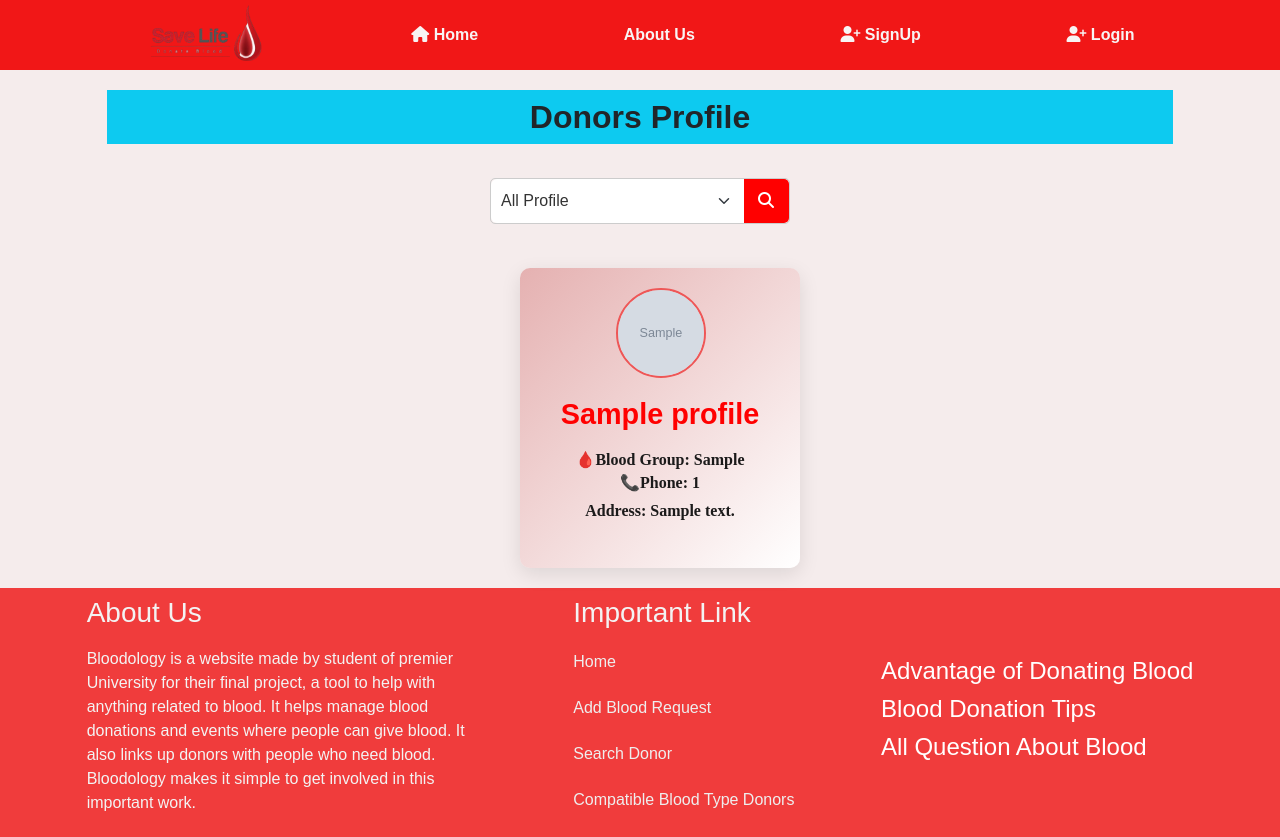
After one commit to edhi-hasan/Varsity_Final_project-Django, a Django app: template bloodology/templates/bloodology/allDonorProfile.html in a window 1280 px wide. The commit adds this page. Shown: the top 837 px of the page. Run offline with Django 3.2, Linux system fonts and the light colour scheme; the template is opened without the code that fills it: most values are stand-ins (such as "Sample title", 1, 10 or a date in 2020); grey boxes marked "Sample" are stand-in pictures; some libraries are stand-ins or nearby versions.

Commit message:
3rd commit

```diff
--- a/Final_project/settings.py
+++ b/Final_project/settings.py
@@ -106,7 +106,7 @@ AUTH_PASSWORD_VALIDATORS = [
 
 LANGUAGE_CODE = 'en-us'
 
-TIME_ZONE = 'UTC'
+TIME_ZONE = 'Asia/Dhaka'
 
 USE_I18N = True
 
--- /dev/null
+++ b/bloodology/templates/bloodology/allDonorProfile.html
@@ -0,0 +1,103 @@
+{% extends 'bloodology/base.html' %}
+{% load static %}
+
+{% block content %}
+<style>
+    .search-form {
+        display: flex;
+        flex-direction: column; /* Stack label and input group */
+        align-items: center; /* Center items horizontally */
+        margin: 10px; /* Add margin */
+    }
+
+    .input-group {
+        display: flex;
+        align-items: center;
+        border: 1px solid #ccc; /* Border for the entire input group */
+        border-radius: 5px; /* Rounded corners */
+        overflow: hidden; /* Prevent inner elements from exceeding the container */
+        width: 300px; /* Full width of the parent container */
+        max-width: 800px; /* Maximum width of the input group */
+    }
+
+    .form-select {
+        padding: 10px; /* Add padding */
+        border: none; /* Remove default border */
+        outline: none; /* Remove outline */
+        flex: 1; /* Allow the select to take up available space */
+        font-size: 16px; /* Font size */
+        color: #333; /* Text color */
+        width: 100%; /* Full width */
+    }
+
+    .btn-search {
+        background-color: red; /* Button color */
+        color: white; /* Text color */
+        border: none; /* Remove border */
+        padding: 10px 15px; /* Padding */
+        cursor: pointer; /* Pointer cursor */
+        font-size: 16px; /* Font size */
+        border-radius: 0 5px 5px 0; /* Rounded corners for the right side */
+    }
+
+    .btn-search i {
+        font-size: 16px; /* Icon size */
+    }
+
+
+    .btn-search:hover {
+        background-color: black;
+    }
+
+
+</style>
+
+
+<div class="donor_profile_sec">
+    <div class="col-10 text-center">
+        <h2 class="p-2 mb-4 bg-info text-dark">Donors Profile</h2>
+    </div>
+    <!-- Search Form -->
+    <form method="GET" action="{% url 'All_Donors' %}" class="search-form">
+        <div class="input-group">
+            <select name="blood_group" id="blood_group" class="form-select">
+                <option value="">All Profile</option>
+                <option value="A+" {% if query == "A+" %}selected{% endif %}>A+</option>
+                <option value="A-" {% if query == "A-" %}selected{% endif %}>A-</option>
+                <option value="B+" {% if query == "B+" %}selected{% endif %}>B+</option>
+                <option value="B-" {% if query == "B-" %}selected{% endif %}>B-</option>
+                <option value="O+" {% if query == "O+" %}selected{% endif %}>O+</option>
+                <option value="O-" {% if query == "O-" %}selected{% endif %}>O-</option>
+                <option value="AB+" {% if query == "AB+" %}selected{% endif %}>AB+</option>
+                <option value="AB-" {% if query == "AB-" %}selected{% endif %}>AB-</option>
+            </select>
+            <button type="submit" class="btn-search">
+                <i class="fas fa-search"></i>
+            </button>
+        </div>
+    </form>
+
+
+    <div class="donor-profile mt-4">
+        {% for profile in posts %}
+        <div class="donor-parts">
+            <div class="donor-profile-card-modern">
+                <div class="card-header">
+                    {% if profile.profile_img %}
+                        <img src="{{ profile.profile_img.url }}" alt="Donor Image" class="donor-image">
+                    {% endif %}
+                    <h2>{{ profile.name }}</h2>
+                </div>
+                <div class="card-body">
+                    <p class="blood-group">Blood Group: {{ profile.blood_group }}</p>
+                    <p class="phone-number">Phone: {{ profile.phone_number }}</p>
+                    <p class="addresses">Address: {{ profile.address }}</p>
+                </div>
+            </div>
+        </div>
+        {% empty %}
+        <h5>No donor profiles found for this blood group.</h5>
+        {% endfor %}
+    </div>
+</div>
+{% endblock content %}
--- a/bloodology/templates/bloodology/home.html
+++ b/bloodology/templates/bloodology/home.html
@@ -68,7 +68,7 @@
                     <p>There are no blood request posts available.</p>  <!-- Message if no posts -->
                 {% endfor %}
             </div>
-            <a href="all-post-request.html" class="seemore">See more...</a>
+            <a href="{% url 'allRepPost' %}" class="seemore">See more...</a>
         </div>
 
 
@@ -100,7 +100,7 @@
             {% endfor %}
         </div>
 
-        <a href="donors-profile.html" class="seemore">See more...</a>
+        <a href="{% url 'All_Donors' %}" class="seemore">See more...</a>
     </div>
 
 <!--------------- Quote Section ---------------->
--- a/bloodology/urls.py
+++ b/bloodology/urls.py
@@ -5,12 +5,14 @@ from . import views
 urlpatterns = [
     path('',views.home,name='home'),
     path('addRequest',views.AddRequestForm,name='addRequest'),
+    path('allRepPost',views.all_posts,name='allRepPost'),
     path('signUp',views.user_signUp,name='signUp'),
     path('login',views.user_login,name='login'),
     path('logout',views.user_logout,name='logout'),
     path('search',views.search,name='search'),
     path('profile',views.user_profile,name='profile'),
+    path('All_Donors',views.all_Donors,name='All_Donors'),
     path('AboutBdonation',views.AboutBdonation,name='AboutBdonation'),
     path('deleteProfile/<int:id>/',views.deleteProfile, name="deleteProfile"),
-    path('<int:id>/',views.updateProfile, name="updateProfile")
+    path('<int:id>/',views.updateProfile, name="updateProfile"),
 ]
--- a/static/bloodology/css/style.css
+++ b/static/bloodology/css/style.css
@@ -229,8 +229,12 @@
     overflow: hidden;
     background: linear-gradient(135deg, #e5b1b1, #ffffff);
     box-shadow: 0 6px 20px rgba(0, 0, 0, 0.1);
-    margin: 20px auto;
     transition: transform 0.3s, box-shadow 0.3s;
+    display: flex;
+    flex-direction: column;
+    justify-content: center;
+    align-items: center;
+    text-align: center;
 }
 
 .donor-profile-card-modern:hover {
@@ -252,7 +256,8 @@
 
 
 .donor-image {
-    margin-top: 20px;
+    margin-top: 10px;
+    margin-left: 16px;
     width: 90px;
     height: 90px;
     border-radius: 50%;
@@ -270,9 +275,8 @@
 
 
 .card-body {
-    padding: 15px;
     text-align: center;
-    line-height: 0.3cm;
+    line-height: 0.2cm;
 }
 
 .blood-group,
@@ -282,6 +286,9 @@
     font-size: 1em;
     color: #1b1a1a;
     font-family: 'Times New Roman', Times, serif;
+    margin-top: 8px;
+    margin-bottom: 15px;
+    font-weight: bold;
 }
 .addresses{
     line-height: normal;
@@ -584,6 +591,9 @@
     z-index: 2;
     margin-left: 135px;
 }
+.profile-info-unique b{
+    color: #0a0909;
+}
 
 .profile-name-unique {
     font-size: 26px;
```
Also changed, not shown: bloodology/form_tags.py (added, +8 -0 lines), bloodology/forms.py (+6 -2 lines), bloodology/templates/bloodology/all_blood_request_Post.html (added, +33 -0 lines), bloodology/templates/bloodology/login.html (+19 -3 lines), bloodology/templates/bloodology/user_profile.html (+4 -4 lines), bloodology/views.py (+27 -3 lines), db.sqlite3, media/Images/444469149_3135671639898861_8319172957380119322_n.jpg (added), media/Images/df5e50c4-3605-4ed0-bf77-cdbc1e83e626.jpg (added), media/Images/fddf_txJLE9p.jpg (added).
